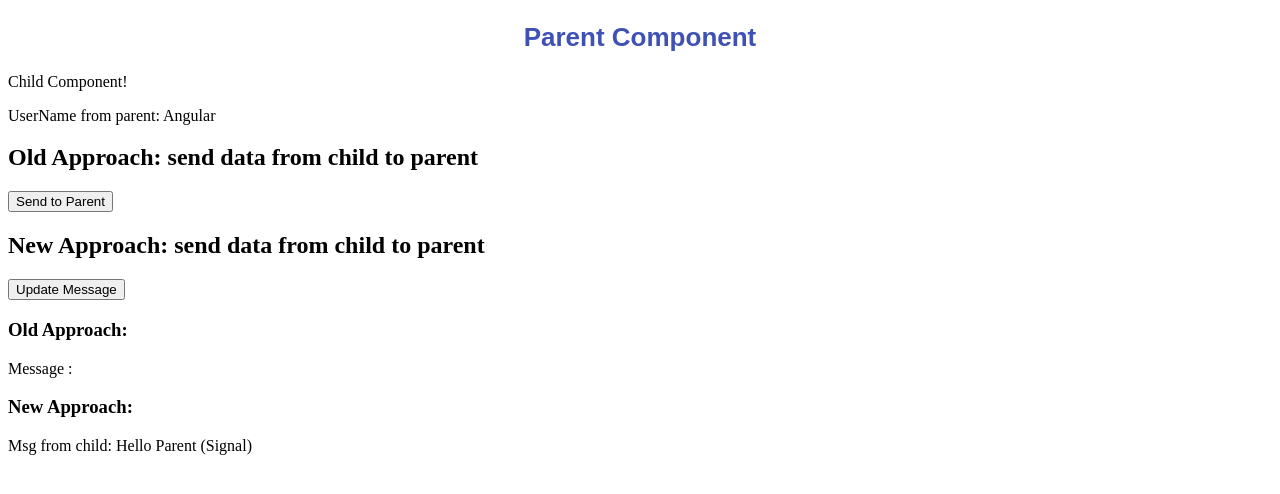
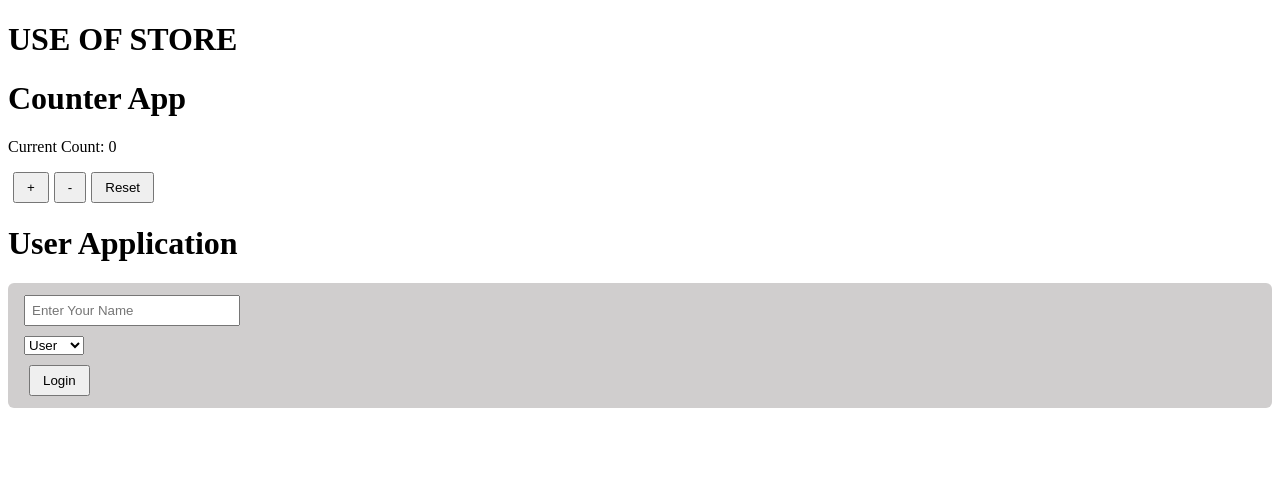
Before and after one commit to sumantahitk/Angular21, an Angular app: page / in a window 1280 px wide. Shown: the top 494 px of the page. Built offline with nearby package versions, Linux system fonts and the light colour scheme.

Commit message:
store with signal

```diff
--- a/src/app/app.css
+++ b/src/app/app.css
@@ -54,3 +54,17 @@ li button {
   border-radius: 4px;
   font-size: 14px;
 }
+
+form {
+  list-style: none;
+  background: #d0cece;
+  margin-bottom: 10px;
+  padding: 12px 16px;
+
+  display: flex;
+  flex-direction: column;   /* 🔥 IMPORTANT */
+  gap: 10px;                /* spacing between items */
+
+  align-items: flex-start;  /* align left */
+  border-radius: 6px;
+}
--- a/src/app/app.html
+++ b/src/app/app.html
@@ -1,9 +1,34 @@
-<h2>Parent Component</h2>
+<h1>USE OF STORE</h1>
 
-<app-child [name]="username" (notify)="onMessage($event)" #child></app-child>
+<h1>Counter App</h1>
 
-<h3>Old Approach:</h3>
-<p>Message : {{message}}</p>
+<p>Current Count: {{counterStore.count()}}</p>
 
-<h3>New Approach:</h3>
-<p>Msg from child: {{child.message()}}</p>
+<button (click)="counterStore.increment()">+</button>
+
+<button (click)="counterStore.decrement()">-</button>
+
+<button (click)="counterStore.reset()">Reset</button>
+
+<h1>User Application</h1>
+
+@if(userStore.user()){
+    <p>Welcome {{userStore.user()!.name}}</p>
+    @if(userStore.isAdmin()){
+        <p>Admin Access</p>
+    }
+
+    <button (click)="userStore.logout()">LogOut</button>
+}
+@else{
+    <form (submit)="handleLogin(userName.value,userRole.value) ; $event.preventDefault()">
+
+        <input #userName placeholder="Enter Your Name">
+         <select #userRole>
+    <option value="user">User</option>
+    <option value="admin">Admin</option>
+  </select>
+         <button type="submit">Login</button>
+    </form>
+
+}
--- a/src/app/app.ts
+++ b/src/app/app.ts
@@ -1,18 +1,21 @@
 import { Component, signal } from '@angular/core';
-import { Child } from './child/child';
+import { CounterStore } from './core/store/counter';
+import { UserStore } from './core/store/user';
+
 @Component({
   selector: 'app-root',
-  imports: [Child],
+  imports: [],
   templateUrl: './app.html',
   styleUrl: './app.css'
 })
 export class App {
 
-  username:string='Angular'
+  constructor(public counterStore:CounterStore, public userStore:UserStore){}
 
-  message : string=" ";
-
-  onMessage(msg: string){
-    this.message=msg;
+  handleLogin(name: string, role: string) {
+  if (role === 'admin' || role === 'user') {
+    this.userStore.login(name, role); // ✅ no error now
   }
 }
+
+}
--- a/src/app/child/child.html
+++ /dev/null
@@ -1,12 +0,0 @@
-<p>Child Component!</p>
-
-<p>UserName from parent: {{name()}}</p>
-
-
-<h2>Old Approach: send data from child to parent</h2>
-
-<button (click)="sentToParent()">Send to Parent</button>
-
-<h2>New Approach:  send data from child to parent</h2>
-
-<button (click)="updateMessage()">Update Message</button>
--- a/src/app/child/child.ts
+++ /dev/null
@@ -1,23 +0,0 @@
-import { Component, EventEmitter, input, Output, signal } from '@angular/core';
-
-@Component({
-  selector: 'app-child',
-  imports: [],
-  templateUrl: './child.html',
-  styleUrl: './child.css',
-})
-export class Child {
-  name = input<string>();
-
-  @Output() notify= new EventEmitter<string>();
-  sentToParent(){
-    this.notify.emit('Hello Parent EventEmit')
-  }
-
-  message=signal('Hello Parent (Signal)')
-
-  updateMessage(){
-    this.message.set('Updated from child Component')
-  }
-
-}
--- /dev/null
+++ b/src/app/core/store/counter.ts
@@ -0,0 +1,22 @@
+import { Injectable, signal } from '@angular/core'
+
+
+@Injectable({
+    providedIn: 'root',
+})
+
+export class CounterStore{
+    count = signal(0);
+
+    increment(){
+        this.count.update(value=>value+1);
+    }
+
+    decrement(){
+        this.count.update(val=>val-1);
+    }
+
+    reset(){
+        this.count.set(0)
+    }
+}
--- /dev/null
+++ b/src/app/core/store/user.ts
@@ -0,0 +1,29 @@
+import { Injectable, signal } from '@angular/core'
+
+interface User{
+    name:string;
+    role:'admin'|'user'
+}
+
+@Injectable({
+    providedIn: 'root',
+})
+
+export class UserStore{
+
+    user=signal<User|null>(null);
+
+
+
+    login(name:string,role:'admin'|'user'){
+        this.user.set({name,role});
+    }
+
+    logout(){
+        this.user.set(null);
+    }
+
+    isAdmin(){
+        return this.user()?.role=== 'admin';
+    }
+}
```
Also changed, not shown: src/app/child/child.css (deleted), 1 other file (tests, documents, lock files or other folders).
